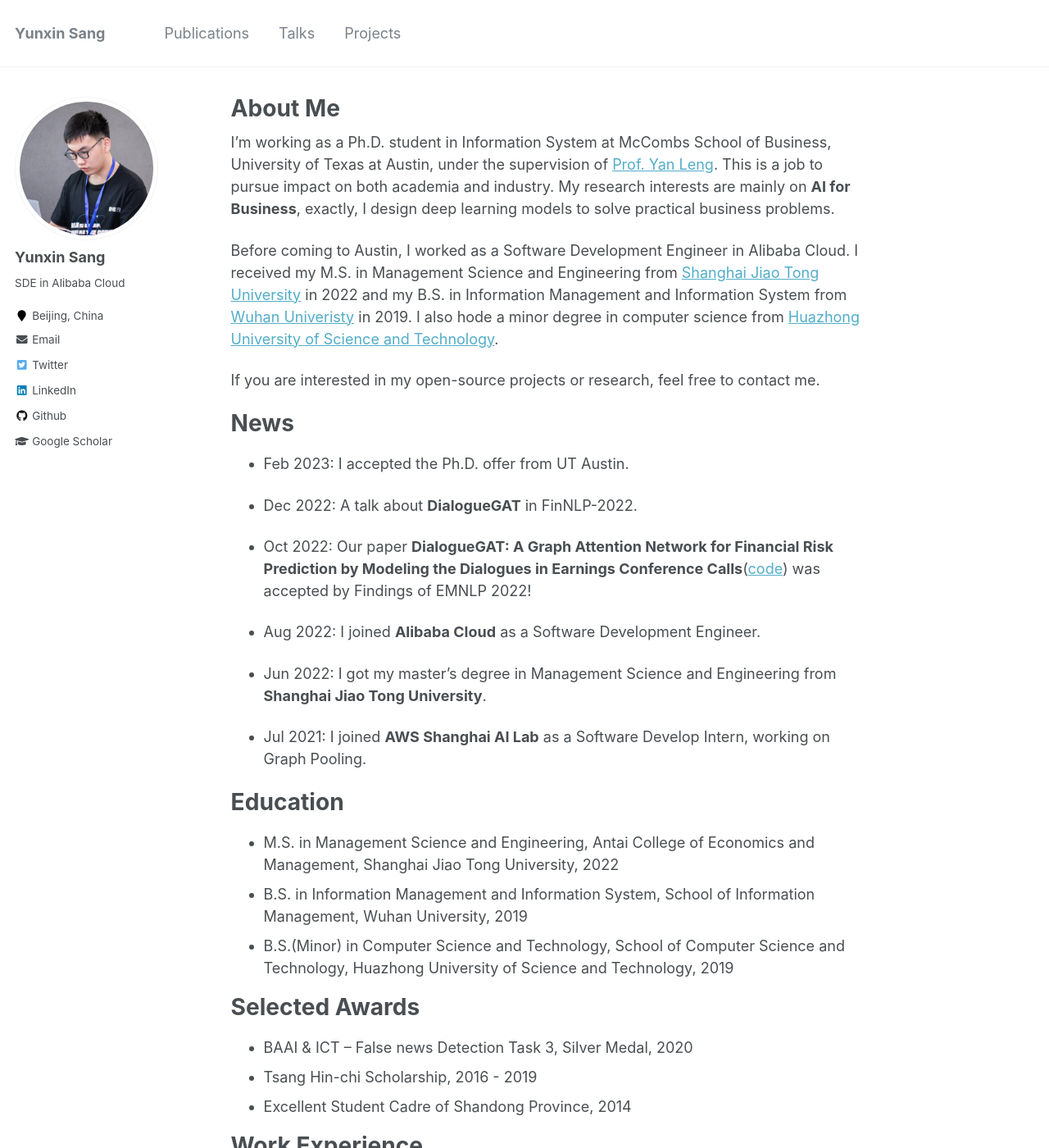
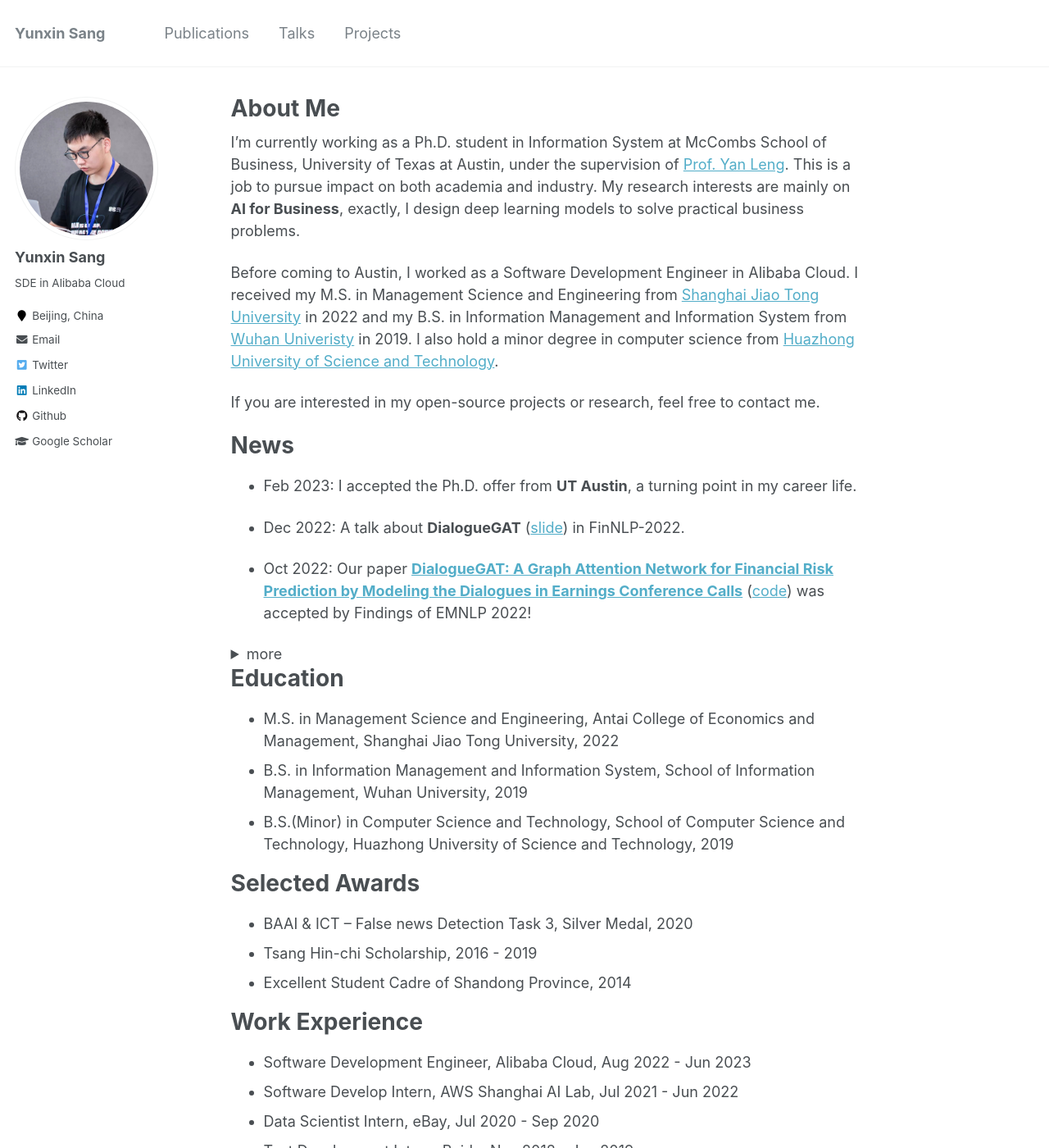
Before and after one commit to sangyx/sangyx.github.io, a Jekyll site: the page built from _pages/about.md, in a window 1280 px wide and 1400 px high. Shown: the whole window at 82% size. Built offline with Jekyll 4.4.1, drawn with Linux system fonts in a browser that asks for light colours.

Commit message:
update about

```diff
--- a/_pages/about.md
+++ b/_pages/about.md
@@ -8,25 +8,31 @@ redirect_from:
   - /about.html
 ---
 
-I'm working as a Ph.D. student in Information System at McCombs School of Business, University of Texas at Austin, under the supervision of [Prof. Yan Leng](https://yleng.github.io/www/). This is a job to pursue impact on both academia and industry. My research interests are mainly on **AI for Business**, exactly, I design deep learning models to solve practical business problems.
+I'm currently working as a Ph.D. student in Information System at McCombs School of Business, University of Texas at Austin, under the supervision of [Prof. Yan Leng](https://yleng.github.io/www/). This is a job to pursue impact on both academia and industry. My research interests are mainly on **AI for Business**, exactly, I design deep learning models to solve practical business problems.
 
-Before coming to Austin, I worked as a Software Development Engineer in Alibaba Cloud. I received my M.S. in Management Science and Engineering from [Shanghai Jiao Tong University](https://www.sjtu.edu.cn/) in 2022 and my B.S. in Information Management and Information System from [Wuhan Univeristy](https://www.whu.edu.cn/) in 2019. I also hode a minor degree in computer science from [Huazhong University of Science and Technology](https://www.hust.edu.cn/).
+Before coming to Austin, I worked as a Software Development Engineer in Alibaba Cloud. I received my M.S. in Management Science and Engineering from [Shanghai Jiao Tong University](https://www.sjtu.edu.cn/) in 2022 and my B.S. in Information Management and Information System from [Wuhan Univeristy](https://www.whu.edu.cn/) in 2019. I also hold a minor degree in computer science from [Huazhong University of Science and Technology](https://www.hust.edu.cn/).
 
 If you are interested in my open-source projects or research, feel free to contact me.
 
 # News
 
-- Feb 2023: I accepted the Ph.D. offer from UT Austin.
+- Feb 2023: I accepted the Ph.D. offer from **UT Austin**, a turning point in my career life.
 
-- Dec 2022: A talk about **DialogueGAT** in FinNLP-2022.
+- Dec 2022: A talk about **DialogueGAT** ([slide](../files/slide/DialogueGAT-FinNLP-2022.pdf)) in FinNLP-2022.
 
-- Oct 2022: Our paper **DialogueGAT: A Graph Attention Network for Financial Risk Prediction by Modeling the Dialogues in Earnings Conference Calls**([code](https://github.com/sangyx/DialogueGAT)) was accepted by Findings of EMNLP 2022!
+- Oct 2022: Our paper [**DialogueGAT: A Graph Attention Network for Financial Risk Prediction by Modeling the Dialogues in Earnings Conference Calls**](https://aclanthology.org/2022.findings-emnlp.117/) ([code](https://github.com/sangyx/DialogueGAT)) was accepted by Findings of EMNLP 2022!
+
+<details><summary> more </summary>
 
 - Aug 2022: I joined **Alibaba Cloud** as a Software Development Engineer.
 
-- Jun 2022: I got my master's degree in Management Science and Engineering from **Shanghai Jiao Tong University**.
+- Jun 2022: I got my M.S. in Management Science and Engineering from **Shanghai Jiao Tong University**.
 
 - Jul 2021: I joined **AWS Shanghai AI Lab** as a Software Develop Intern, working on Graph Pooling.
+
+- Jun 2019: I got my B.S. in Information Management and Information System from **Wuhan Univeristy**.
+
+</details>
 
 # Education
 
```
Also changed, not shown: _pages/publications.md (+1 -1 lines).
